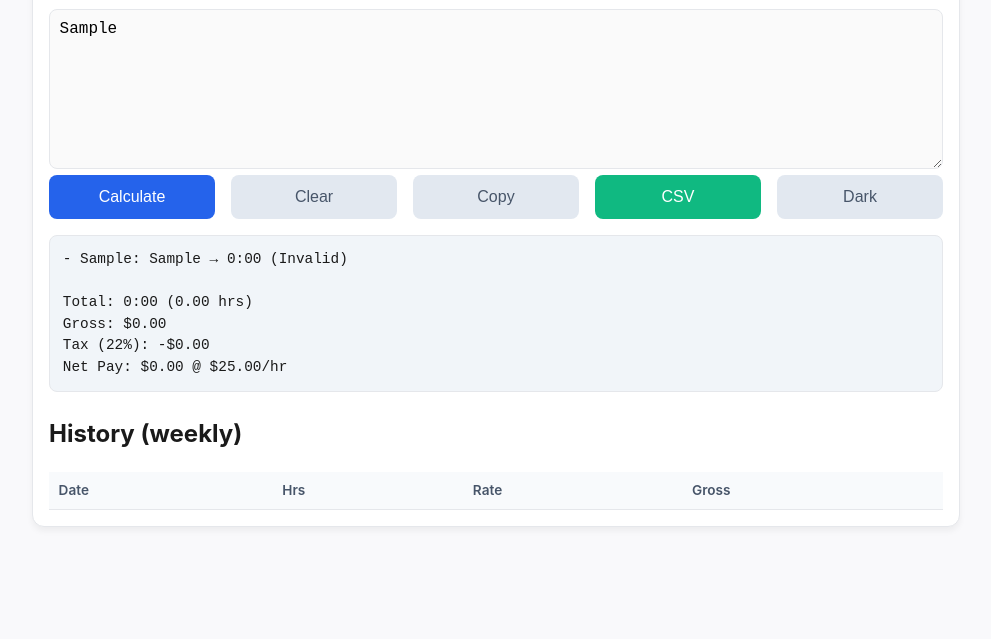
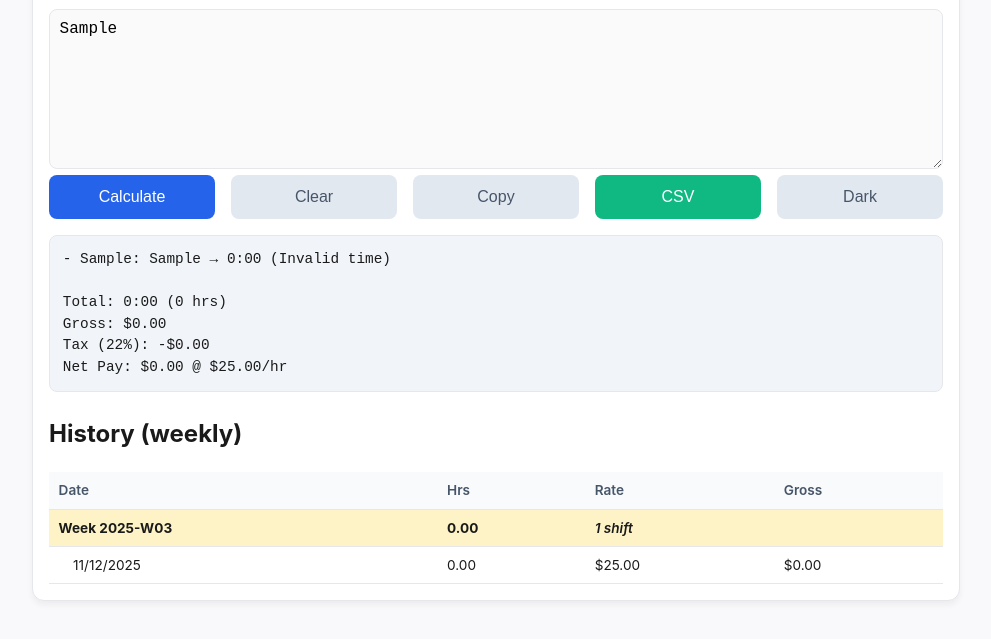
Before and after one commit to helmzyy/shift-pay-calculator, a plain HTML site: page index.html in a window 1280 px wide. Both pictures are taken after typing "Sample" into the empty fields and a click on the button "Calculate". Shown: the part 115-754 px from the top of the page, without its empty margins (144-1135 px from the left). Drawn offline with Linux system fonts and the light colour scheme.

Commit message:
Refactor shift log input and calculation logic
Updated the shift log placeholder text and refactored time parsing and pay calculation logic.

```diff
--- a/index.html
+++ b/index.html
@@ -44,7 +44,7 @@
       <label>Tax % <input id="tax" type="number" value="22" step="0.1" min="0" max="50" aria-label="Tax percentage"></label>
       <div id="timestamp" class="small" style="margin-left:auto"></div>
     </div>
-    <textarea id="input" placeholder="3/15 9:00am - 5:00pm 30 min" aria-label="Shift log"></textarea>
+    <textarea id="input" placeholder="11/5/25 6:00am-7:00pm 30min lunch" aria-label="Shift log"></textarea>
     <div class="row">
       <button id="calc" class="btn btn-primary">Calculate</button>
       <button id="clear" class="btn btn-secondary">Clear</button>
@@ -61,30 +61,171 @@
     </table>
   </div>
 </div>
+
 <script>
+/* ---------- STATE & DOM ---------- */
 const $ = s => document.querySelector(s);
 const input = $('#input'), output = $('#output'), calc = $('#calc'), clear = $('#clear'), copy = $('#copy'),
       download = $('#download'), themeBtn = $('#theme'), installBtn = $('#installBtn'),
       rateIn = $('#rate'), taxIn = $('#tax'), histBody = $('#history tbody'), ts = $('#timestamp');
 let history = JSON.parse(localStorage.getItem('shiftHistory')||'[]');
 let installPrompt = null;
+
+/* ---------- PWA INSTALL ---------- */
 window.addEventListener('beforeinstallprompt', (e) => { e.preventDefault(); installPrompt = e; installBtn.hidden = false; });
 installBtn.addEventListener('click', async () => { if (!installPrompt) return; installPrompt.prompt(); const { outcome } = await installPrompt.userChoice; if (outcome === 'accepted') installBtn.hidden = true; installPrompt = null; });
 if ('serviceWorker' in navigator) { window.addEventListener('load', () => { navigator.serviceWorker.register('service-worker.js').catch(err => console.log('SW failed:', err)); }); }
+
+/* ---------- HELPERS ---------- */
 const nowStamp = () => ts.textContent = new Date().toLocaleString(); nowStamp();
 const formatHM = m => { const h = Math.floor(m/60), mm = m%60; return `${h}:${mm.toString().padStart(2,'0')}`; };
-const toMinutes = str => { const [_,h,m,ap] = str.match(/(\d{1,2}):(\d{2})(am|pm)/i); let hh = +h, mm = +m; if (hh===12) hh = ap==='am'?0:12; else if (ap==='pm') hh+=12; return hh*60 + mm; };
-const parseLine = line => { line = line.trim(); if (!line) return null; if (/holiday|off|vacation|pto/i.test(line)) return {date: line.split(/\s+/)[0], mins:0, note:'Off'}; const timeMatch = line.match(/(\d{1,2}:\d{2}\s*[ap]m)\s*[-–—]\s*(\d{1,2}:\d{2}\s*[ap]m)/i); if (!timeMatch) return {date: line.split(/\s+/)[0], mins:0, note:'Invalid'}; const [s,e] = [timeMatch[1],timeMatch[2]].map(t=>t.replace(/\s+/g,'').toLowerCase()); const datePart = line.split(/\s+/)[0]; const [mo,da,yy] = datePart.split(/[\/\-\.]/).map(Number); const year = yy<100?yy+2000:yy; let start = toMinutes(s), end = toMinutes(e); if (end<=start) end+=1440; let lunch = 0; const lunchM = line.match(/(\d+(?:\.\d+)?)\s*(min|hour|hr)/i); if (lunchM) lunch = lunchM[2].startsWith('h')? +lunchM[1]*60 : +lunchM[1]; else if (/no lunch/i.test(line)) lunch = 0; const mins = Math.max(0, end-start-lunch); return {date:datePart, mins, note:''}; };
-const calcPay = (mins, rate, taxPct) => { const hrs = mins/60; const reg = Math.min(hrs,40), ot = Math.max(0,hrs-40); const gross = reg*rate + ot*rate*1.5; const tax = gross*(taxPct/100); const net = gross-tax; return {gross, net, tax, hrs:hrs.toFixed(2)}; };
-const renderHistory = () => { const data = history.slice(-50); if (!data.length) { histBody.innerHTML = '<tr><td colspan="4" style="text-align:center;color:#999">No history yet</td></tr>'; return; } const groups = {}; data.forEach(r => { const d = new Date(r.date); const week = `${d.getFullYear()}-W${String(Math.ceil(d.getDate()/7)).padStart(2,'0')}`; (groups[week] ??= []).push(r); }); histBody.innerHTML = ''; Object.keys(groups).sort().reverse().forEach(wk => { const rows = groups[wk]; const totalH = rows.reduce((s,r)=>s+r.totalHrs,0); const hdr = document.createElement('tr'); hdr.className='week-header'; hdr.innerHTML = `<td colspan="1"><strong>Week ${wk}</strong></td><td><strong>${totalH.toFixed(2)}</strong></td><td colspan="2"><em>${rows.length} shift${rows.length>1?'s':''}</em></td>`; histBody.appendChild(hdr); rows.forEach(r => { const tr = document.createElement('tr'); tr.innerHTML = `<td style="padding-left:1.5rem">${r.date}</td><td>${r.totalHrs.toFixed(2)}</td><td>$${r.rate.toFixed(2)}</td><td>$${r.gross.toFixed(2)}</td>`; histBody.appendChild(tr); }); }); }; renderHistory();
-let debounceTimer; calc.addEventListener('click', () => { clearTimeout(debounceTimer); debounceTimer = setTimeout(runCalc, 300); });
-const runCalc = () => { nowStamp(); const lines = input.value.split(/\r?\n/).map(l=>l.trim()).filter(Boolean); let totalMins = 0, out = ''; lines.forEach(raw => { const r = parseLine(raw) || {date:'?', mins:0, note:'Skipped'}; totalMins += r.mins; out += `- ${r.date}: ${raw} → ${formatHM(r.mins)}${r.note?` (${r.note})`:''}\n`; }); const rate = parseFloat(rateIn.value)||0; const taxPct = parseFloat(taxIn.value)||0; const pay = calcPay(totalMins, rate, taxPct); out += `\nTotal: ${formatHM(totalMins)} (${pay.hrs} hrs)\nGross: $${pay.gross.toFixed(2)}\nTax (${taxPct}%): -$${pay.tax.toFixed(2)}\nNet Pay: $${pay.net.toFixed(2)} @ $${rate.toFixed(2)}/hr\n`; output.textContent = out; output.scrollIntoView({behavior:'smooth'}); const entry = {date:new Date().toLocaleDateString(), totalHrs:pay.hrs, rate, gross:pay.gross}; history.push(entry); localStorage.setItem('shiftHistory', JSON.stringify(history)); renderHistory(); };
-clear.addEventListener('click',()=>{input.value='';output.textContent='';input.focus();});
-copy.addEventListener('click', async ()=>{ await navigator.clipboard.writeText(output.textContent); const txt = copy.textContent; copy.textContent='Copied!'; setTimeout(()=>copy.textContent=txt,1200); });
-download.addEventListener('click',()=>{ const csv = 'Date,Raw,Hours,Note\n' + output.textContent.split('\n').map(l=>{ if (!l.startsWith('- ')) return ''; const [dateRaw,...rest] = l.slice(2).split(': '); const hrs = rest.join(': ').match(/(\d+:\d{2})/)?.[1]||''; return `${dateRaw},${rest.join(': ')},${hrs},`; }).filter(Boolean).join('\n'); const blob = new Blob([csv],{type:'text/csv'}); const url = URL.createObjectURL(blob); const a = Object.assign(document.createElement('a'),{href:url,download:'shifts.csv'}); a.click(); URL.revokeObjectURL(url); });
-themeBtn.addEventListener('click',()=>{ document.body.classList.toggle('dark'); themeBtn.textContent = document.body.classList.contains('dark')?'Light':'Dark'; });
-input.addEventListener('keydown', e=>{ if (e.ctrlKey && e.key==='Enter') { e.preventDefault(); calc.click(); } }); input.focus();
-let pressTimer; calc.addEventListener('touchstart', e=>{ pressTimer=setTimeout(()=>{calc.click();},800); }); calc.addEventListener('touchend',()=>{ clearTimeout(pressTimer); }); calc.addEventListener('touchmove',()=>{ clearTimeout(pressTimer); });
+const toMinutes = str => {
+  const match = str.match(/(\d{1,2}):(\d{2})\s*(am|pm)/i);
+  if (!match) return null;
+  let [_, h, m, ap] = match;
+  h = +h; m = +m;
+  if (h === 12) h = ap.toLowerCase() === 'am' ? 0 : 12;
+  else if (ap.toLowerCase() === 'pm') h += 12;
+  return h * 60 + m;
+};
+
+/* ---------- PARSE LINE (FIXED LUNCH & TIME) ---------- */
+const parseLine = line => {
+  line = line.trim();
+  if (!line) return null;
+
+  // Off days
+  if (/holiday|off|vacation|pto/i.test(line)) {
+    return { date: line.split(/\s+/)[0], mins: 0, note: 'Off' };
+  }
+
+  // Extract date
+  const datePart = line.split(/\s+/)[0];
+  const [mo, da, yy] = datePart.split(/[\/\-\.]/).map(Number);
+  const year = yy < 100 ? yy + 2000 : yy;
+
+  // Extract time: 6:00am-7:00pm or 6:00am - 7:00pm
+  const timeMatch = line.match(/(\d{1,2}:\d{2}\s*[ap]m)\s*[-–—]\s*(\d{1,2}:\d{2}\s*[ap]m)/i);
+  if (!timeMatch) return { date: datePart, mins: 0, note: 'Invalid time' };
+
+  const [startStr, endStr] = [timeMatch[1], timeMatch[2]];
+  const start = toMinutes(startStr);
+  const end = toMinutes(endStr);
+  if (start === null || end === null) return { date: datePart, mins: 0, note: 'Bad time format' };
+
+  let totalMins = end - start;
+  if (totalMins <= 0) totalMins += 1440;
+
+  // Lunch: 30min, 30 min, 0.5hr, 30 minutes, no lunch
+  let lunch = 0;
+  const lunchMatch = line.match(/(\d+(?:\.\d+)?)\s*(min|mins|minute|minutes|hr|hrs|hour|hours)/i);
+  if (lunchMatch) {
+    const num = parseFloat(lunchMatch[1]);
+    const unit = lunchMatch[2].toLowerCase();
+    lunch = unit.startsWith('h') ? num * 60 : num;
+  } else if (/no\s*lunch/i.test(line)) {
+    lunch = 0;
+  } else if (totalMins > 360) {
+    lunch = 30; // default 30min if shift > 6h
+  }
+
+  const workMins = Math.max(0, totalMins - lunch);
+  return { date: datePart, mins: workMins, note: lunch > 0 ? '' : 'No lunch' };
+};
+
+/* ---------- CALC PAY ---------- */
+const calcPay = (mins, rate, taxPct) => {
+  const hrs = mins / 60;
+  const reg = Math.min(hrs, 40);
+  const ot = Math.max(0, hrs - 40);
+  const gross = reg * rate + ot * rate * 1.5;
+  const tax = gross * (taxPct / 100);
+  const net = gross - tax;
+  return { gross: +gross.toFixed(2), net: +net.toFixed(2), tax: +tax.toFixed(2), hrs: +hrs.toFixed(2) };
+};
+
+/* ---------- HISTORY ---------- */
+const renderHistory = () => {
+  const data = history.slice(-50);
+  if (!data.length) { histBody.innerHTML = '<tr><td colspan="4" style="text-align:center;color:#999">No history yet</td></tr>'; return; }
+  const groups = {};
+  data.forEach(r => {
+    const d = new Date(r.date);
+    const week = `${d.getFullYear()}-W${String(Math.ceil((d.getDate() + d.getDay()) / 7)).padStart(2, '0')}`;
+    (groups[week] ??= []).push(r);
+  });
+  histBody.innerHTML = '';
+  Object.keys(groups).sort().reverse().forEach(wk => {
+    const rows = groups[wk];
+    const totalH = rows.reduce((s, r) => s + r.totalHrs, 0);
+    const hdr = document.createElement('tr'); hdr.className = 'week-header';
+    hdr.innerHTML = `<td colspan="1"><strong>Week ${wk}</strong></td><td><strong>${totalH.toFixed(2)}</strong></td><td colspan="2"><em>${rows.length} shift${rows.length > 1 ? 's' : ''}</em></td>`;
+    histBody.appendChild(hdr);
+    rows.forEach(r => {
+      const tr = document.createElement('tr');
+      tr.innerHTML = `<td style="padding-left:1.5rem">${r.date}</td><td>${r.totalHrs.toFixed(2)}</td><td>$${r.rate.toFixed(2)}</td><td>$${r.gross.toFixed(2)}</td>`;
+      histBody.appendChild(tr);
+    });
+  });
+};
+renderHistory();
+
+/* ---------- CALCULATION ---------- */
+let debounceTimer;
+calc.addEventListener('click', () => { clearTimeout(debounceTimer); debounceTimer = setTimeout(runCalc, 300); });
+const runCalc = () => {
+  nowStamp();
+  const lines = input.value.split(/\r?\n/).map(l => l.trim()).filter(Boolean);
+  let totalMins = 0, out = '';
+
+  lines.forEach(raw => {
+    const r = parseLine(raw) || { date: '?', mins: 0, note: 'Skipped' };
+    totalMins += r.mins;
+    out += `- ${r.date}: ${raw} → ${formatHM(r.mins)}${r.note ? ` (${r.note})` : ''}\n`;
+  });
+
+  const rate = parseFloat(rateIn.value) || 0;
+  const taxPct = parseFloat(taxIn.value) || 0;
+  const pay = calcPay(totalMins, rate, taxPct);
+
+  out += `\nTotal: ${formatHM(totalMins)} (${pay.hrs} hrs)\n`;
+  out += `Gross: $${pay.gross.toFixed(2)}\n`;
+  out += `Tax (${taxPct}%): -$${pay.tax.toFixed(2)}\n`;
+  out += `Net Pay: $${pay.net.toFixed(2)} @ $${rate.toFixed(2)}/hr\n`;
+
+  output.textContent = out;
+  output.scrollIntoView({ behavior: 'smooth' });
+
+  const entry = { date: new Date().toLocaleDateString(), totalHrs: pay.hrs, rate, gross: pay.gross };
+  history.push(entry);
+  localStorage.setItem('shiftHistory', JSON.stringify(history));
+  renderHistory();
+};
+
+/* ---------- UI ---------- */
+clear.addEventListener('click', () => { input.value = ''; output.textContent = ''; input.focus(); });
+copy.addEventListener('click', async () => { await navigator.clipboard.writeText(output.textContent); const txt = copy.textContent; copy.textContent = 'Copied!'; setTimeout(() => copy.textContent = txt, 1200); });
+download.addEventListener('click', () => {
+  const csv = 'Date,Raw,Hours,Note\n' + output.textContent.split('\n').map(l => {
+    if (!l.startsWith('- ')) return '';
+    const [dateRaw, ...rest] = l.slice(2).split(': ');
+    const hrs = rest.join(': ').match(/(\d+:\d{2})/)?.[1] || '';
+    return `${dateRaw},${rest.join(': ')},${hrs},`;
+  }).filter(Boolean).join('\n');
+  const blob = new Blob([csv], { type: 'text/csv' });
+  const url = URL.createObjectURL(blob);
+  const a = Object.assign(document.createElement('a'), { href: url, download: 'shifts.csv' });
+  a.click(); URL.revokeObjectURL(url);
+});
+themeBtn.addEventListener('click', () => { document.body.classList.toggle('dark'); themeBtn.textContent = document.body.classList.contains('dark') ? 'Light' : 'Dark'; });
+
+input.addEventListener('keydown', e => { if (e.ctrlKey && e.key === 'Enter') { e.preventDefault(); calc.click(); } });
+input.focus();
+
+let pressTimer;
+calc.addEventListener('touchstart', e => { pressTimer = setTimeout(() => calc.click(), 800); });
+calc.addEventListener('touchend', () => clearTimeout(pressTimer));
+calc.addEventListener('touchmove', () => clearTimeout(pressTimer));
 </script>
 </body>
 </html>
```
